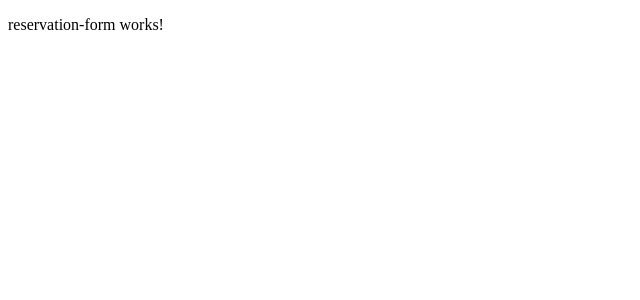
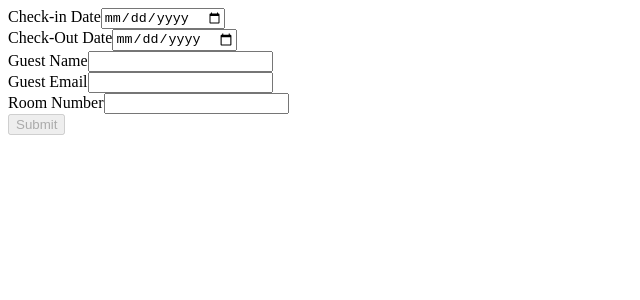
Before and after one commit to kinu07/angular-hotel-app, an Angular app: page /new-reservation in a window 1280 px wide. Shown: the top 300 px of the page, without its empty margins (0-640 px from the left). Built offline with nearby package versions, Linux system fonts and the light colour scheme.

Commit message:
add Form and Submit button

```diff
--- a/src/app/reservation-form/reservation-form.component.html
+++ b/src/app/reservation-form/reservation-form.component.html
@@ -1 +1,24 @@
-<p>reservation-form works!</p>
+<form [formGroup]="reservationForm" (ngSubmit)="onSubmit">
+    <div>
+        <label>Check-in Date</label>
+        <input type="date" formControlName="checkInDate">
+    </div>
+    <div>
+        <label>Check-Out Date</label>
+        <input type="date" formControlName="checkOutDate">
+    </div>
+    <div>
+        <label>Guest Name</label>
+        <input type="text" formControlName="guestName">
+    </div>
+    <div>
+        <label>Guest Email</label>
+        <input type="email" formControlName="guestEmail">
+    </div>
+    <div>
+        <label>Room Number</label>
+        <input type="number" formControlName="roomNumber">
+    </div>
+    <button type = "submit" [disabled]="reservationForm.invalid">Submit</button>
+
+</form>
--- a/src/app/reservation-form/reservation-form.component.ts
+++ b/src/app/reservation-form/reservation-form.component.ts
@@ -1,10 +1,31 @@
-import { Component } from '@angular/core';
+import { Component, OnInit } from '@angular/core';
+import { FormBuilder, FormGroup, Validator, Validators } from '@angular/forms';
 
 @Component({
   selector: 'app-reservation-form',
   templateUrl: './reservation-form.component.html',
   styleUrls: ['./reservation-form.component.css']
 })
-export class ReservationFormComponent {
+export class ReservationFormComponent implements OnInit {
+  reservationForm: FormGroup = new FormGroup({});
+  constructor(private formBuilder: FormBuilder){
+
+  }
+
+  ngOnInit(): void {
+    this.reservationForm = this.formBuilder.group({
+      checkInDate :['', Validators.required],
+      checkOutDate :['', Validators.required],
+      guestName :['', Validators.required],
+      guestEmail :['', [Validators.required, Validators.email]],
+      roomNumber :['', Validators.required]
+    })
+
+  }
+
+  onSubmit(){
+    console.log("valid")
+
+  }
 
 }
--- a/src/app/reservation/reservation.module.ts
+++ b/src/app/reservation/reservation.module.ts
@@ -2,6 +2,7 @@
 import { CommonModule } from '@angular/common';
 import { ReservationFormComponent } from '../reservation-form/reservation-form.component';
 import { ReservationListComponent } from '../reservation-list/reservation-list.component';
+import { FormsModule, ReactiveFormsModule } from '@angular/forms';
 
 
 
@@ -11,7 +12,9 @@
     ReservationListComponent
   ],
   imports: [
-    CommonModule
+    CommonModule,
+    FormsModule,
+    ReactiveFormsModule
   ]
 })
 export class ReservationModule { }
```
